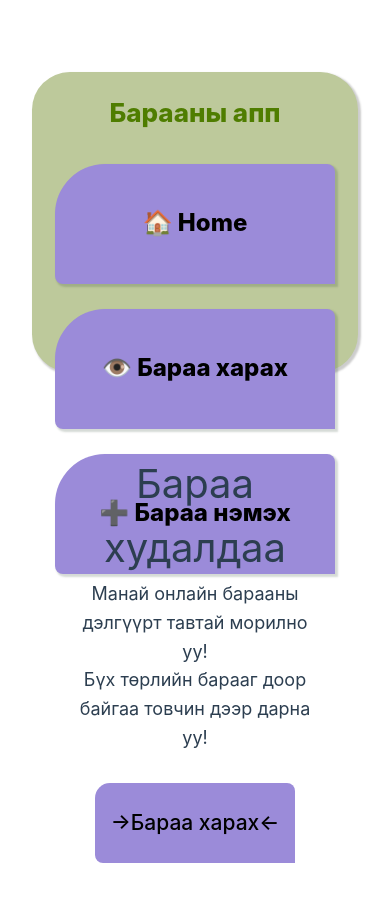
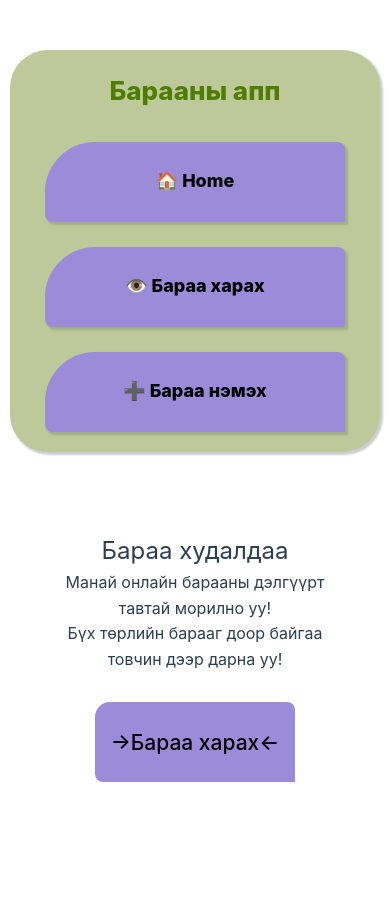
Before and after one commit to Sokolshi/product-frontend, a Vue app: page / in a window 390 px wide. Shown: the top 902 px of the page. After the commit the page ends 862 px from the top, so only its background shows below. Built offline with nearby package versions, Linux system fonts and the light colour scheme.

Commit message:
make mobile responsive

```diff
--- a/src/assets/main.css
+++ b/src/assets/main.css
@@ -8,30 +8,36 @@
   font-weight: normal;
 }
 
+body {
+  overflow-x: hidden;
+}
+
 a,
 .green {
   text-decoration: none;
-  color: hsla(160, 100%, 37%, 1);
   transition: 0.4s;
-  padding: 3px;
 }
 
 @media (hover: hover) {
   a:hover {
-    background-color: hsla(160, 100%, 37%, 0.2);
+    background-color: transparent;
   }
 }
 
-/*@media (min-width: 1024px) {
-  body {
-    display: flex;
-    place-items: center;
+
+
+@media (max-width: 1024px) {
+  #app {
+    padding: 1rem;
+  }
+}
+
+@media (max-width: 768px) {
+  #app {
+    padding: 10px;
   }
 
-  #app {
-    display: grid;
-    grid-template-columns: 1fr 1fr;
-    padding: 0 2rem;
+  body {
+    overflow-x: hidden;
   }
 }
-*/
--- a/src/components/AppNavbar.vue
+++ b/src/components/AppNavbar.vue
@@ -12,8 +12,9 @@
 
 <style scoped>
 .navbar {
-  width: 1800px;
-  height: 300px;
+  width: 100%;
+  max-width: 1800px;
+  min-height: 300px;
   margin: 40px auto;
   padding: 50px;
   background: #bdc99b;
@@ -58,6 +59,8 @@ a {
   .navbar {
     width: 100%;
     padding: 20px;
+    min-height:auto;
+      padding:20px;
   }
 
   .links {
@@ -67,7 +70,9 @@ a {
 
   a {
     width: 100%;
-    max-width: 280px;
+    max-width: 300px;
+    height:80px;
+    font-size:18px;
   }
 }
 </style>
--- a/src/components/ProductCard.vue
+++ b/src/components/ProductCard.vue
@@ -52,7 +52,7 @@ function editProduct() {
 
 .product-image {
   width: 100%;
-  height: 500px;
+  height: 260px;
   object-fit: cover;
 }
 
@@ -61,7 +61,7 @@ function editProduct() {
 }
 
 h3 {
-  font-size: 40px;
+  font-size: 24px;
   font-weight: bold;
 }
 
@@ -104,5 +104,13 @@ button:hover {
   .buttons {
     flex-direction: column;
   }
+
+  .price{
+    font-size:20px;
+  }
+
+  button{
+    font-size:16px;
+  }
 }
 </style>
--- a/src/views/HomeView.vue
+++ b/src/views/HomeView.vue
@@ -57,4 +57,16 @@ a {
 
   transition: 0.3s;
 }
+
+@media (max-width:768px){
+
+  h1{
+      font-size:24px;
+  }
+
+  p{
+      font-size:16px;
+  }
+
+}
 </style>
--- a/src/views/ProductsView.vue
+++ b/src/views/ProductsView.vue
@@ -44,7 +44,7 @@ onMounted(async () => {
   }
 
   .page {
-    padding: 15px;
+    padding: 10px;
   }
 }
 </style>
```
